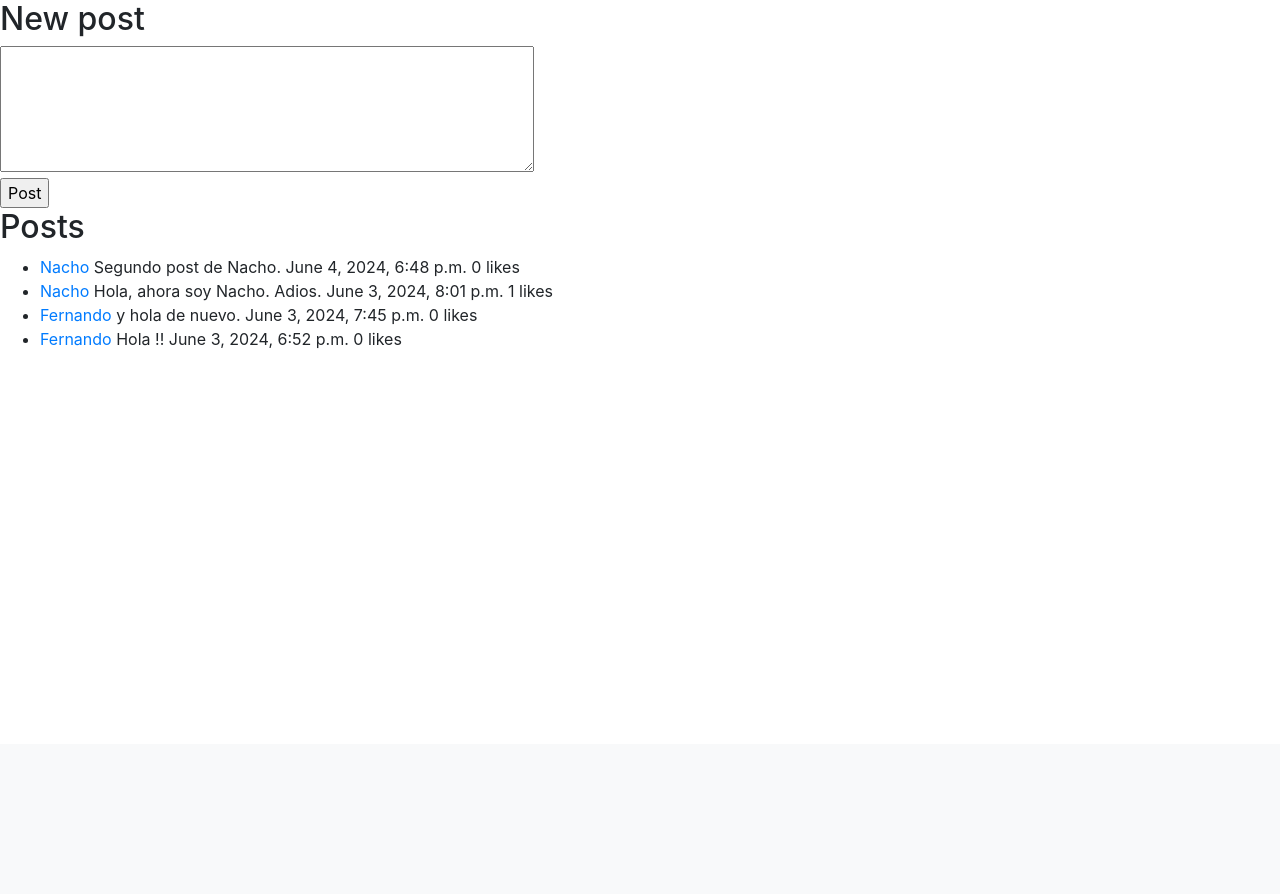
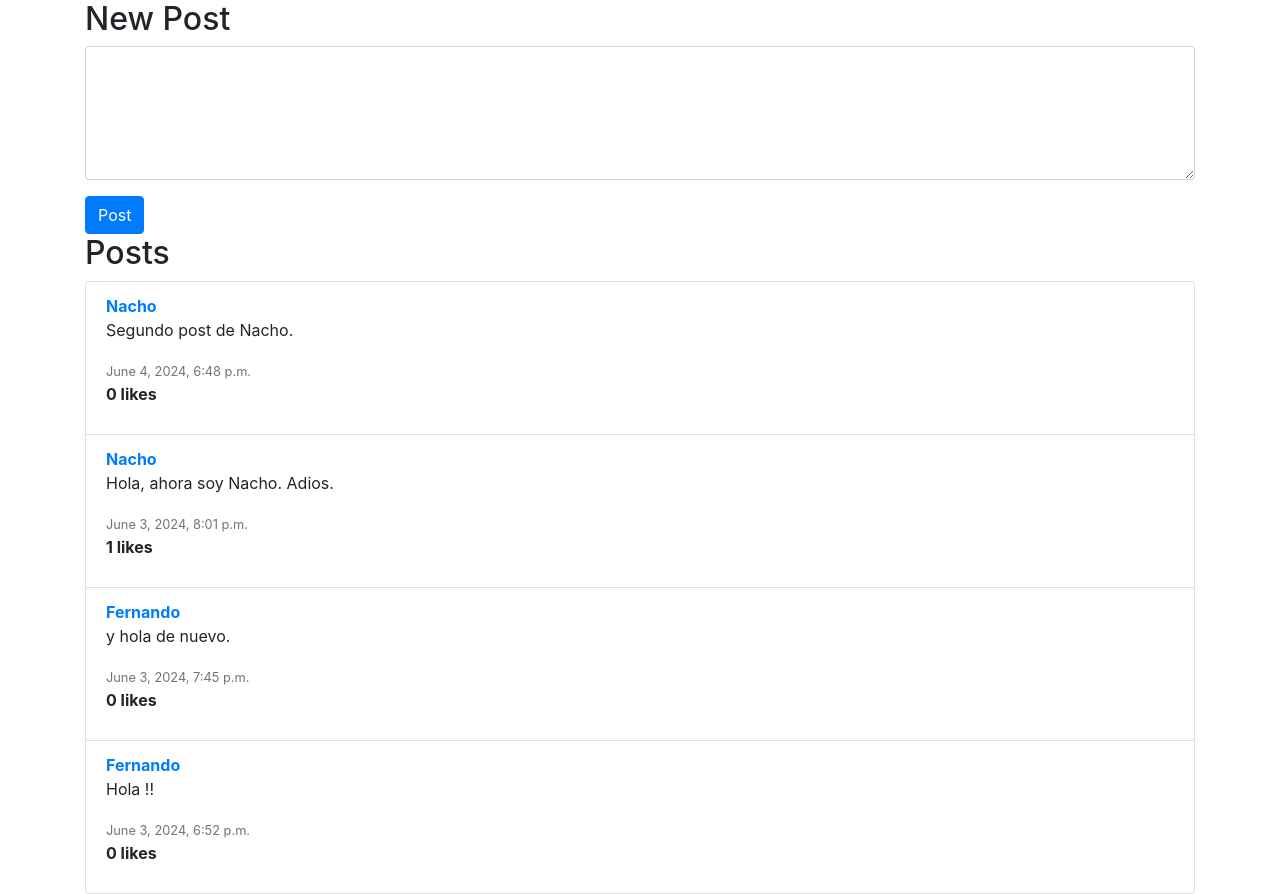
Before and after one commit to monsalvegf/network, a Django app: page / in a window 1280 px wide. Shown: the part 56-950 px from the top of the page. Before the commit the page ends 404 px from the top, so only its background shows below. Run offline with Django 3.2, Linux system fonts and the light colour scheme; a user stored in the database is signed in; data comes from the database, SQL or seed files in the repository; both versions use the stored data as it was after the commit; some libraries are stand-ins or nearby versions.

Commit message:
Se da formato bootstrap a index y profile

```diff
--- a/network/templates/network/index.html
+++ b/network/templates/network/index.html
@@ -1,27 +1,27 @@
 {% extends "network/layout.html" %}
 
 {% block body %}
+<div class="container">
     {% if user.is_authenticated %}
-        <h2>New post</h2>
+        <h2>New Post</h2>
         <form action="{% url 'network:index' %}" method="post">
             {% csrf_token %}
-            <textarea name="content" rows="5" cols="50"></textarea>
-            <br>
-            <input type="submit" value="Post">
+            <div class="form-group">
+                <textarea class="form-control" name="content" rows="5"></textarea>
+            </div>
+            <button type="submit" class="btn btn-primary">Post</button>
         </form>
     {% endif %}
     <h2>Posts</h2>
-    <ul>
+    <ul class="list-group">
         {% for post in posts %}
-            <li>
-                <a href="{% url 'network:profile' post.user.username %}">{{ post.user.username }}</a>
-                <span>{{ post.content }}</span>
-                <span>{{ post.timestamp }}</span>
-                <span>{{ post.likes_count }} likes</span>
-
+            <li class="list-group-item">
+                <a href="{% url 'network:profile' post.user.username %}"><strong>{{ post.user.username }}</strong></a>
+                <p>{{ post.content }}</p>
+                <small class="text-muted">{{ post.timestamp }}</small>
+                <p><strong>{{ post.likes_count }} likes</strong></p>
             </li>
-
         {% endfor %}
     </ul>
-
+</div>
 {% endblock %}
```
Also changed, not shown: network/templates/network/profile.html (+7 -5 lines), db.sqlite3.
